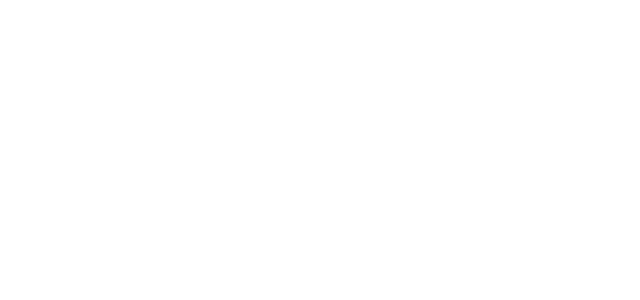
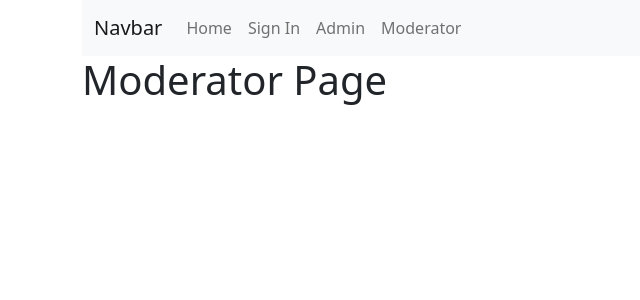
Before and after one commit to minhle0105/authorization-demo-react, a React (Create React App) app: page /moderator in a window 1280 px wide. Before the commit this address had no page. Shown: the top 300 px of the page, without its empty margins (0-640 px from the left). Built offline with nearby package versions, Linux system fonts and the light colour scheme.

Commit message:
Adding navbar

```diff
--- a/src/Home/Home.js
+++ /dev/null
@@ -1,42 +0,0 @@
-import {useEffect} from "react";
-import {useNavigate} from "react-router-dom";
-import Axios from "axios";
-import {Button} from "react-bootstrap";
-
-export const Home = ({role, isAuthorized}) => {
-    const navigate = useNavigate();
-    const HOST = "http://localhost:3001";
-    useEffect(() => {
-        Axios.get(HOST + '/sign-in')
-            .then((response) => {
-                if (response.data.loggedIn) {
-                    console.log("ABC")
-                }
-            })
-    }, []);
-
-    return (
-        <div>
-            {isAuthorized ?
-                <div>
-                    <h1>Welcome {role}</h1>
-                    <Button onClick={() => {
-                        sessionStorage.removeItem('jwtToken')
-                        window.location.href = '/home';
-                    }}>Log Out</Button>
-                </div>
-                :
-                <div>
-                    <h1>Home page for users</h1>
-                    <Button onClick={(e) => {
-                        e.preventDefault();
-                        navigate("/sign-in");
-                    }
-                    }>Admin</Button>
-                </div>
-            }
-
-        </div>
-
-    )
-}
--- /dev/null
+++ b/src/components/Admin/Admin.js
@@ -0,0 +1,7 @@
+export const Admin = () => {
+    return (
+        <div>
+            <h1>ADMIN PAGE</h1>
+        </div>
+    )
+}
--- a/src/components/App/App.js
+++ b/src/components/App/App.js
@@ -3,9 +3,12 @@
 import {SignIn} from "../SignIn/SignIn";
 import Axios from 'axios';
 import 'bootstrap/dist/css/bootstrap.min.css';
-import {Routes, Route} from "react-router-dom";
-import {Home} from "../../Home/Home";
+import {Routes, Route, Link} from "react-router-dom";
+import {Home} from "../Home/Home";
 import {useEffect} from 'react'
+import {Container, Nav, Navbar, NavLink} from "react-bootstrap";
+import {Admin} from "../Admin/Admin";
+import {Moderator} from "../Moderator/Moderator";
 
 function App() {
 
@@ -31,19 +34,37 @@
 
     Axios.defaults.withCredentials = true;
     if (isAuthorized) {
-        return <Home isAuthorized={isAuthorized} role={role}/>;
+        return <Home isAuthorized={isAuthorized} role={role} setRole={setRole} />;
     }
 
 
     return (
         <div className="container">
+            <Navigation />
             <Routes>
-                <Route path="/home" element={<Home isAuthorized={isAuthorized} role={role}/>}/>
+                <Route path="/home" element={<Home isAuthorized={isAuthorized} role={role} setRole={setRole}/>}/>
                 <Route path="/sign-in" element={<SignIn setToken={setToken} setRole={setRole}/>}/>
-
+                <Route path="/admin" element={<Admin/>}/>
+                <Route path="/moderator" element={<Moderator/>}/>
             </Routes>
         </div>
     );
 }
 
+const Navigation = () => {
+    return (
+        <Navbar bg="light" variant="light">
+            <Container>
+                <Navbar.Brand href="#home">Navbar</Navbar.Brand>
+                <Nav className="me-auto">
+                    <NavLink as={Link} to="/home">Home</NavLink>
+                    <NavLink as={Link} to="/sign-in" >Sign In</NavLink>
+                    <NavLink as={Link} to="/admin" >Admin</NavLink>
+                    <NavLink as={Link} to="/moderator" >Moderator</NavLink>
+                </Nav>
+            </Container>
+        </Navbar>
+    )
+}
+
 export default App;
--- /dev/null
+++ b/src/components/Home/Home.js
@@ -0,0 +1,15 @@
+import {useNavigate} from "react-router-dom";
+import {Button} from "react-bootstrap";
+
+export const Home = () => {
+    const navigate = useNavigate();
+    return (
+        <div>
+            <div>
+                <h1>Home page for users</h1>
+            </div>
+
+        </div>
+
+    )
+}
--- /dev/null
+++ b/src/components/Moderator/Moderator.js
@@ -0,0 +1,7 @@
+export const Moderator = () => {
+    return (
+        <div>
+            <h1>Moderator Page</h1>
+        </div>
+    )
+}
```
Also changed, not shown: src/components/Landing/Landing.js (added, +7 -0 lines), src/components/ProtecteRoute/ProtectedRoute.js (added, +13 -0 lines).
